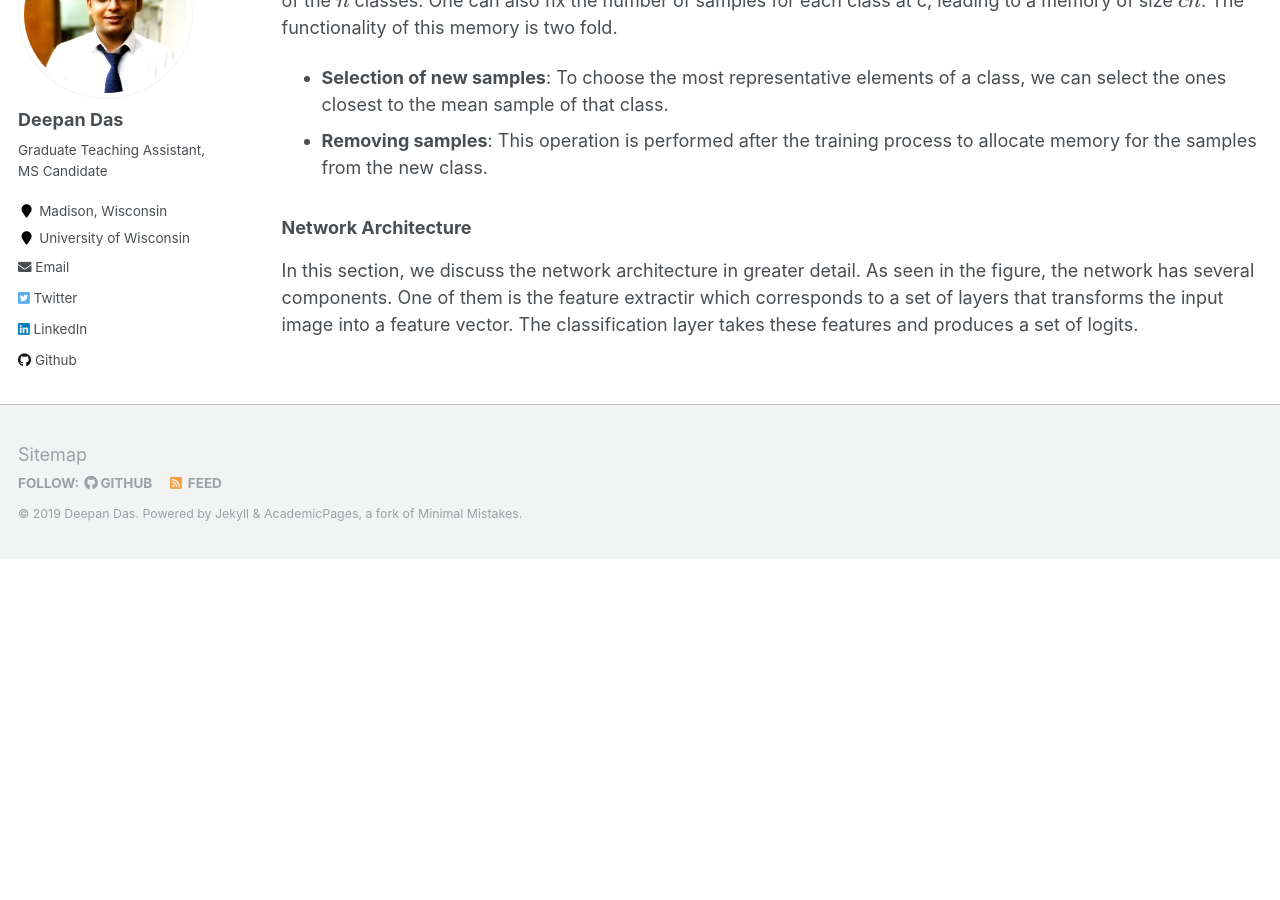
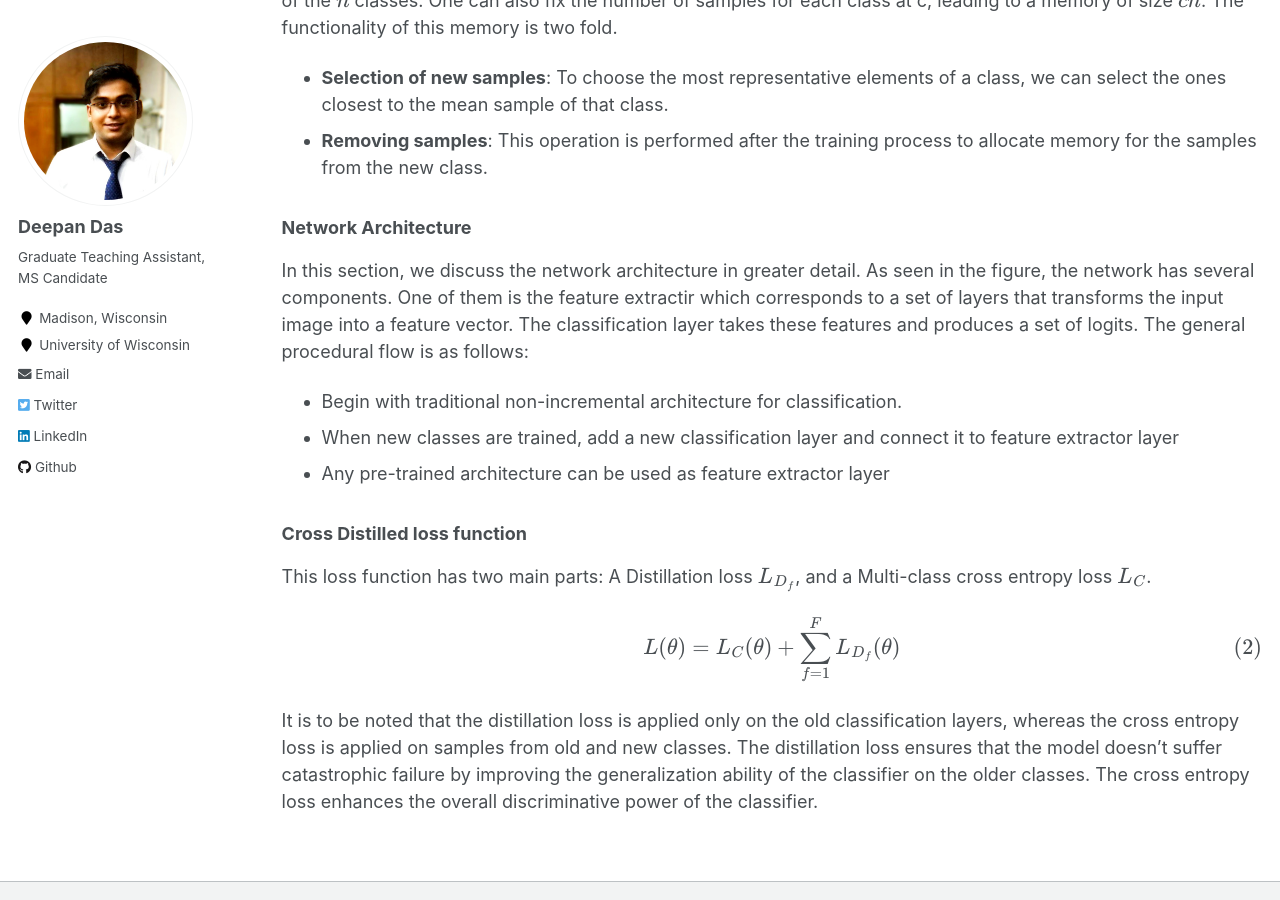
Before and after one commit to deepandas11/deepandas11.github.io, a Jekyll site: the page built from _posts/2019-07-18-Incremental-Learning.md, in a window 1280 px wide and 900 px high, scrolled down 5391 px. Built offline with Jekyll 4.4.1, drawn with Linux system fonts in a browser that asks for light colours; formulas are drawn with MathJax 3; before the commit the page ends 5950 px from its top, so only the background shows below that.

Commit message:
Update6
Signed-off-by: Deepan Das <deepandas11@gmail.com>

```diff
--- a/_posts/2019-07-18-Incremental-Learning.md
+++ b/_posts/2019-07-18-Incremental-Learning.md
@@ -67,4 +67,17 @@ The objective of this unit is to create a subset with the most representative sa
 
 ### Network Architecture
 
-In this section, we discuss the network architecture in greater detail. As seen in the figure, the network has several components. One of them is the feature extractir which corresponds to a set of layers that transforms the input image into a feature vector. The classification layer takes these features and produces a set of logits.
+In this section, we discuss the network architecture in greater detail. As seen in the figure, the network has several components. One of them is the feature extractir which corresponds to a set of layers that transforms the input image into a feature vector. The classification layer takes these features and produces a set of logits. The general procedural flow is as follows:
+
+- Begin with traditional non-incremental architecture for classification.
+- When new classes are trained, add a new classification layer and connect it to feature extractor layer
+- Any pre-trained architecture can be used as feature extractor layer
+
+
+### Cross Distilled loss function
+
+This loss function has two main parts: A Distillation loss \\(L_{D_f}\\), and a Multi-class cross entropy loss \\(L_C\\).
+
+\\[L(\theta) = L_C(\theta) + \sum_{f=1}^{F}L_{D_f}(\theta)\\]
+
+It is to be noted that the distillation loss is applied only on the old classification layers, whereas the cross entropy loss is applied on samples from old and new classes. The distillation loss ensures that the model doesn't suffer catastrophic failure by improving the generalization ability of the classifier on the older classes. The cross entropy loss enhances the overall discriminative power of the classifier.
```
